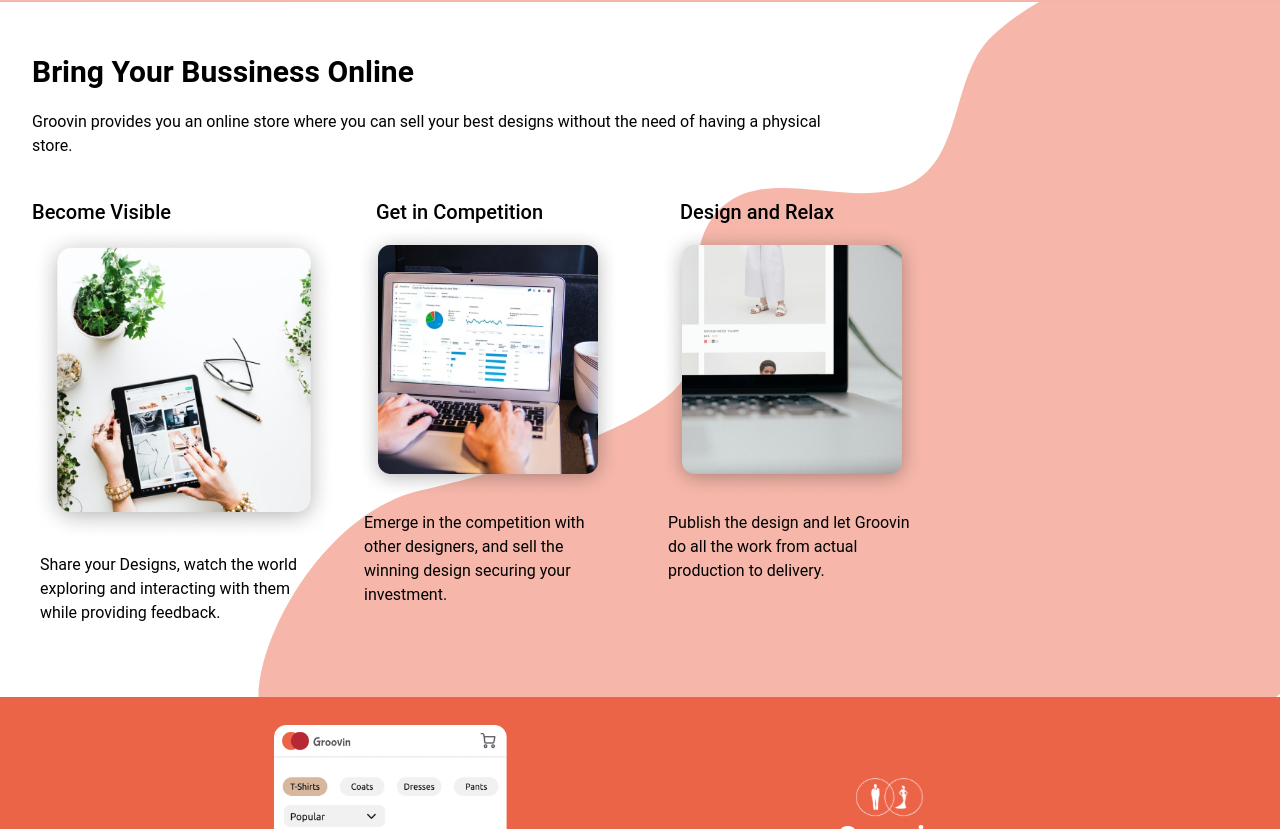
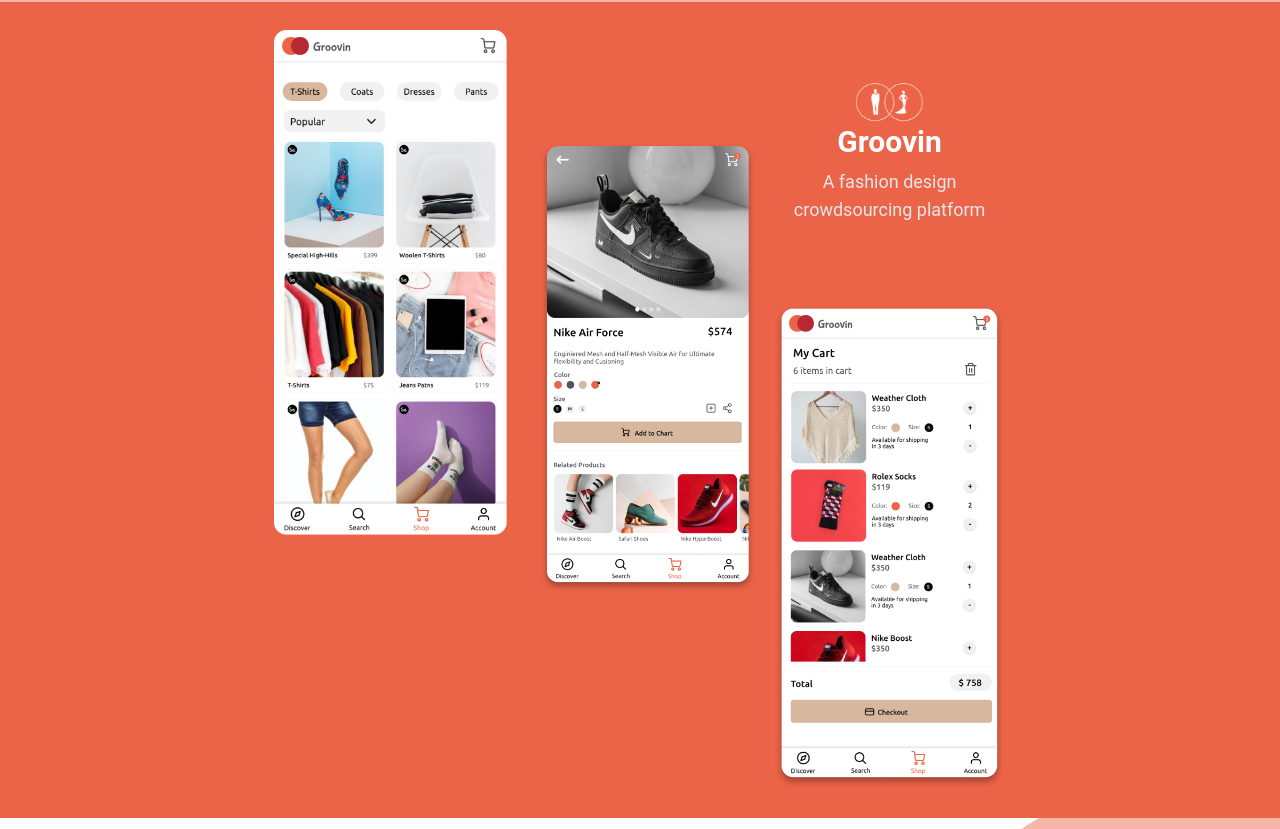
Before and after one commit to team-groovin/groovin-web, a Next.js app: page / in a window 1280 px wide. Shown: the part 771-1600 px from the top of the page. Built offline with nearby package versions, Linux system fonts and the light colour scheme.

Commit message:
re-order components

```diff
--- a/pages/index.js
+++ b/pages/index.js
@@ -16,8 +16,8 @@ export default function Home() {
           </Head>
           <div className="content min-h-screen">
               <Welcome />
+              <Groovin/>
               <BringYourBusinessToUs />
-              <Groovin/>
           </div>
           <Footer />
       </div>
```
